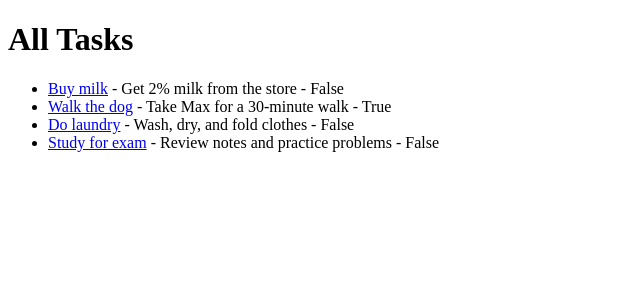
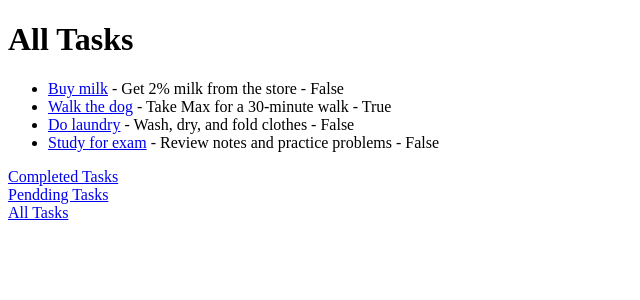
Before and after one commit to ArifenFahim/Ostad-Django-Class-Practice, a Django app: page /tasks/ in a window 1280 px wide. Shown: the top 300 px of the page, without its empty margins (0-640 px from the left). Run offline with Django 5.2, Linux system fonts and the light colour scheme; data comes from the database, SQL or seed files in the repository.

Commit message:
Django Models Overview full

```diff
--- a/Myproject/todo_app/models.py
+++ b/Myproject/todo_app/models.py
@@ -6,3 +6,4 @@ class Task(models.Model):
     description = models.TextField()
     completed = models.BooleanField(default=False)
     created_at = models.DateTimeField(auto_now_add=True)
+    due_date=models.DateTimeField(null=True,blank=True)
--- a/Myproject/todo_app/templates/task_details.html
+++ b/Myproject/todo_app/templates/task_details.html
@@ -6,6 +6,7 @@
 <p><strong>Title:</strong> {{task.title}}</p>
 <p><strong>Description:</strong> {{task.description}}</p>
 <p><strong>Completed:</strong> {{task.completed}}</p>
+<p><strong>Due_Date:</strong>{{task.due_date}}</p>
 
 
 
--- a/Myproject/todo_app/templates/task_list.html
+++ b/Myproject/todo_app/templates/task_list.html
@@ -14,4 +14,11 @@
     {% endfor %}
 </ul>
 
+<a href="/tasks/?completed=1"> Completed Tasks </a>
+<br>
+<a href="/tasks/?completed=0"> Pendding Tasks </a>
+<br>
+<a href="/tasks/"> All Tasks </a>
+
+
 {% endblock %}
--- a/Myproject/todo_app/views.py
+++ b/Myproject/todo_app/views.py
@@ -4,6 +4,12 @@ from .models import Task
 
 def task_lisk(request):
     tasks=Task.objects.all()
+    completed=request.GET.get("completed")
+    if completed =='1':
+        tasks=tasks.filter(completed=True)
+    elif completed=='0':
+        tasks=tasks.filter(completed=False)
+
     return render(request,'task_list.html',{"tasks":tasks})
 
 def task_details(request, pk):
```
